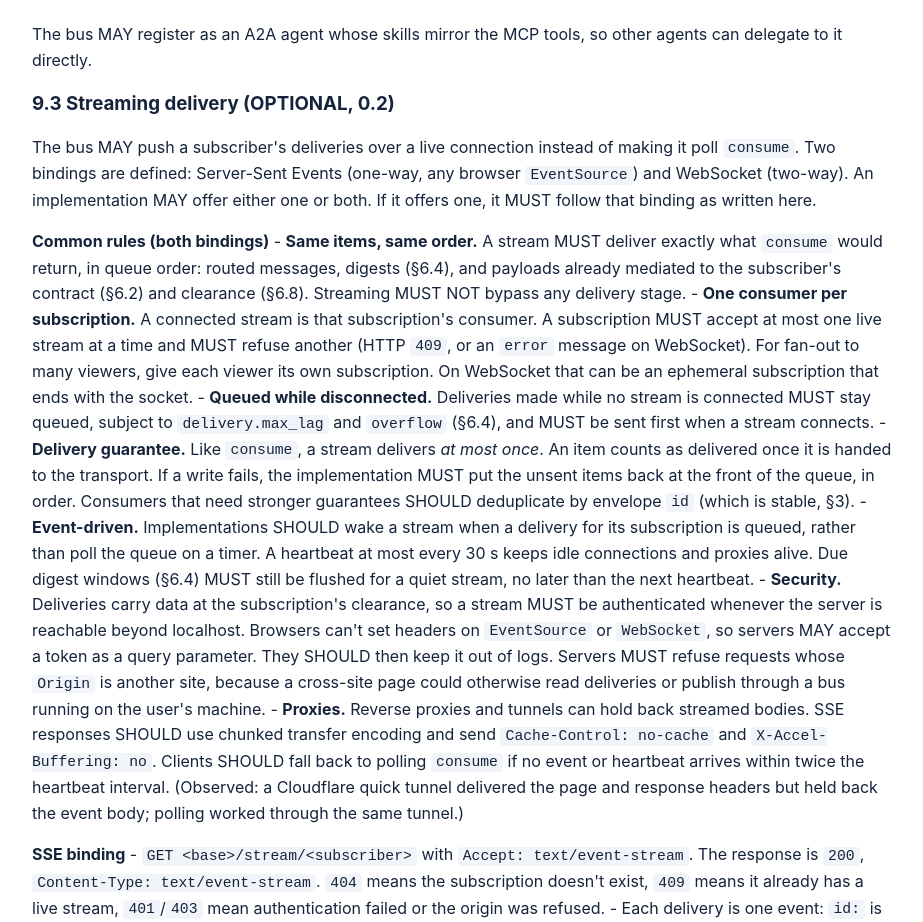
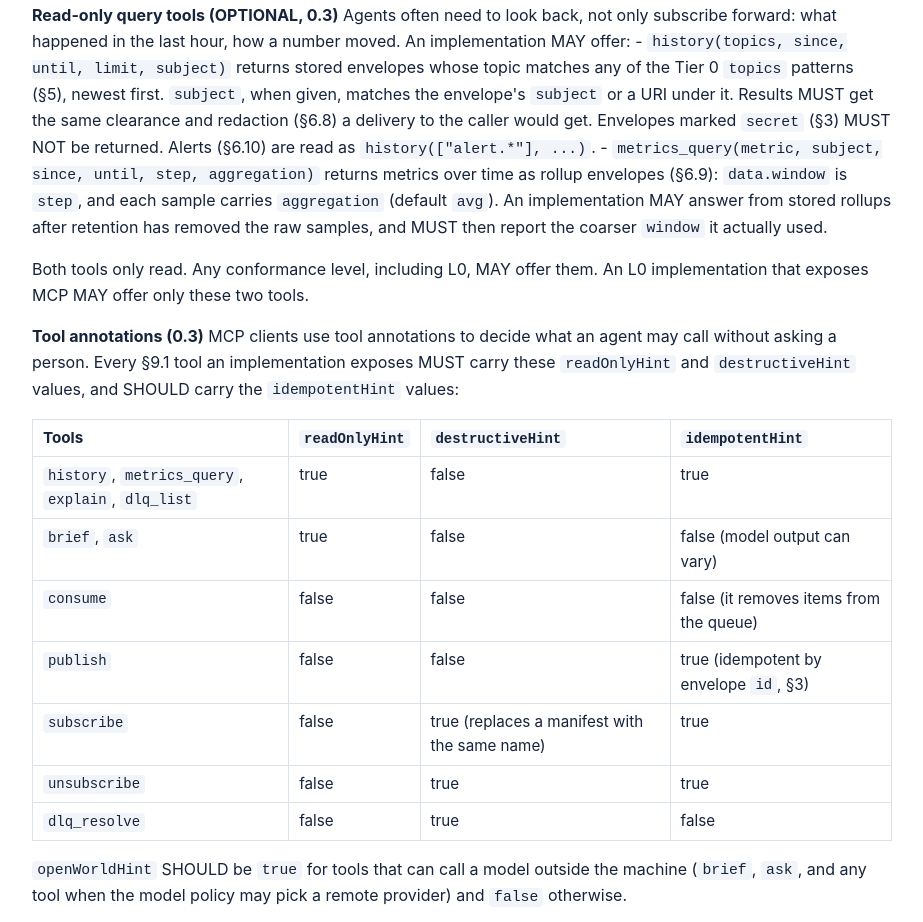
Before and after one commit to opensemanticagent/opensemanticagent, a plain HTML site: page docs/spec/index.html in a window 1280 px wide. Shown: the part 9011-9933 px from the top of the page, without its empty margins (178-1101 px from the left). Drawn offline with Linux system fonts and the light colour scheme.

Commit message:
Spec 0.3: read-only history and metrics_query tools, tool annotations
- §9.1: optional history(topics, since, until, limit, subject) and
  metrics_query(metric, subject, since, until, step, aggregation). Results
  get the caller's clearance and redaction; secret envelopes are never
  returned; metrics come back as rollup envelopes. Any level, including
  L0, may offer them.
- §9.1: required readOnlyHint and destructiveHint values for every tool,
  recommended idempotentHint and openWorldHint.
- §7 StoreAdapter: optional metrics(); §10 and §12 updated.
- Fixture: a secret envelope must not appear in history.

Co-Authored-By: Claude Opus 5.5 <noreply@anthropic.com>

```diff
--- a/docs/spec/index.html
+++ b/docs/spec/index.html
@@ -287,6 +287,7 @@ ModelAdapter
 StoreAdapter                                     # audit + history
   append(audit_record)
   query(filter, since) -&gt; records
+  metrics(metric, subject, since, until, step) -&gt; rollups   # OPTIONAL, 0.3 (§9.1 metrics_query)
 </code></pre>
 <p>The bus MUST select models through a <strong>model policy</strong> (by cost, latency or capability), never by hard-coding them.</p>
 <h2 id="8-audit-record">8. Audit record</h2>
@@ -311,6 +312,68 @@ StoreAdapter                                     # audit + history
 <h3 id="91-mcp-server-required-at-l1">9.1 MCP server (REQUIRED at L1+)</h3>
 <p>Tools: <code>publish</code>, <code>subscribe</code>, <code>unsubscribe</code>, <code>brief</code>, <code>ask</code>, <code>explain(decision_id)</code>, <code>dlq_list</code>, <code>dlq_resolve</code>.</p>
 <p>Implementations SHOULD also expose <code>consume(subscriber, n)</code> for pull delivery (0.2).</p>
+<p><strong>Read-only query tools (OPTIONAL, 0.3)</strong>
+Agents often need to look back, not only subscribe forward: what happened in the last hour, how a number moved. An implementation MAY offer:
+- <code>history(topics, since, until, limit, subject)</code> returns stored envelopes whose topic matches any of the Tier 0 <code>topics</code> patterns (§5), newest first. <code>subject</code>, when given, matches the envelope's <code>subject</code> or a URI under it. Results MUST get the same clearance and redaction (§6.8) a delivery to the caller would get. Envelopes marked <code>secret</code> (§3) MUST NOT be returned. Alerts (§6.10) are read as <code>history(["alert.*"], ...)</code>.
+- <code>metrics_query(metric, subject, since, until, step, aggregation)</code> returns metrics over time as rollup envelopes (§6.9): <code>data.window</code> is <code>step</code>, and each sample carries <code>aggregation</code> (default <code>avg</code>). An implementation MAY answer from stored rollups after retention has removed the raw samples, and MUST then report the coarser <code>window</code> it actually used.</p>
+<p>Both tools only read. Any conformance level, including L0, MAY offer them. An L0 implementation that exposes MCP MAY offer only these two tools.</p>
+<p><strong>Tool annotations (0.3)</strong>
+MCP clients use tool annotations to decide what an agent may call without asking a person. Every §9.1 tool an implementation exposes MUST carry these <code>readOnlyHint</code> and <code>destructiveHint</code> values, and SHOULD carry the <code>idempotentHint</code> values:</p>
+<table>
+<thead>
+<tr>
+<th>Tools</th>
+<th><code>readOnlyHint</code></th>
+<th><code>destructiveHint</code></th>
+<th><code>idempotentHint</code></th>
+</tr>
+</thead>
+<tbody>
+<tr>
+<td><code>history</code>, <code>metrics_query</code>, <code>explain</code>, <code>dlq_list</code></td>
+<td>true</td>
+<td>false</td>
+<td>true</td>
+</tr>
+<tr>
+<td><code>brief</code>, <code>ask</code></td>
+<td>true</td>
+<td>false</td>
+<td>false (model output can vary)</td>
+</tr>
+<tr>
+<td><code>consume</code></td>
+<td>false</td>
+<td>false</td>
+<td>false (it removes items from the queue)</td>
+</tr>
+<tr>
+<td><code>publish</code></td>
+<td>false</td>
+<td>false</td>
+<td>true (idempotent by envelope <code>id</code>, §3)</td>
+</tr>
+<tr>
+<td><code>subscribe</code></td>
+<td>false</td>
+<td>true (replaces a manifest with the same name)</td>
+<td>true</td>
+</tr>
+<tr>
+<td><code>unsubscribe</code></td>
+<td>false</td>
+<td>true</td>
+<td>true</td>
+</tr>
+<tr>
+<td><code>dlq_resolve</code></td>
+<td>false</td>
+<td>true</td>
+<td>false</td>
+</tr>
+</tbody>
+</table>
+<p><code>openWorldHint</code> SHOULD be <code>true</code> for tools that can call a model outside the machine (<code>brief</code>, <code>ask</code>, and any tool when the model policy may pick a remote provider) and <code>false</code> otherwise.</p>
 <h3 id="92-a2a-optional">9.2 A2A (OPTIONAL)</h3>
 <p>The bus MAY register as an A2A agent whose skills mirror the MCP tools, so other agents can delegate to it directly.</p>
 <h3 id="93-streaming-delivery-optional-02">9.3 Streaming delivery (OPTIONAL, 0.2)</h3>
@@ -373,7 +436,7 @@ Phones sleep and change networks, so at-most-once streams lose items that were h
 </tr>
 </tbody>
 </table>
-<p>Metrics (§6.9), alerts (§6.10) and stream resume (§9.3) are OPTIONAL at every level. An implementation that offers one MUST follow it as written.</p>
+<p>Metrics (§6.9), alerts (§6.10), stream resume (§9.3) and the read-only query tools (§9.1) are OPTIONAL at every level. An implementation that offers one MUST follow it as written. Tool annotations (§9.1) apply to every MCP tool an implementation exposes, at any level.</p>
 <p>The conformance fixtures (<code>conformance/fixtures/</code>) publish fixed envelopes, manifests and expected decisions. Implementations measure routing precision and recall against them per model and provider, and publish their results; <code>IMPLEMENTATIONS.md</code> lists them.</p>
 <h2 id="11-security-considerations">11. Security considerations</h2>
 <ul>
@@ -391,6 +454,7 @@ Phones sleep and change networks, so at-most-once streams lose items that were h
 - §6.9: metrics envelopes with batched samples, UCUM units, gauge, counter and delta kinds, and rollups (<code>schemas/metrics.schema.json</code>).
 - §6.10: alerts with severity, state and a dedupe key (<code>schemas/alert.schema.json</code>).
 - §9.3: stream resume with <code>delivery.replay_window</code>, <code>Last-Event-ID</code> and <code>resume_after</code>.
+- §9.1: read-only <code>history</code> and <code>metrics_query</code> tools, open to any level including L0; required MCP tool annotations (<code>readOnlyHint</code>, <code>destructiveHint</code>) for every §9.1 tool.
 - Appendix B (informative): mapping OpenTelemetry logs, metrics and spans to envelopes.</p>
 <h3 id="changes-in-02">Changes in 0.2</h3>
 <p>All additive. The envelope format is unchanged, so implementations MUST accept both <code>osa/0.1</code> and <code>osa/0.2</code> envelopes.
```
Also changed, not shown: conformance/fixtures/envelopes_v0_3.json (+21 -1 lines), 3 other files.
